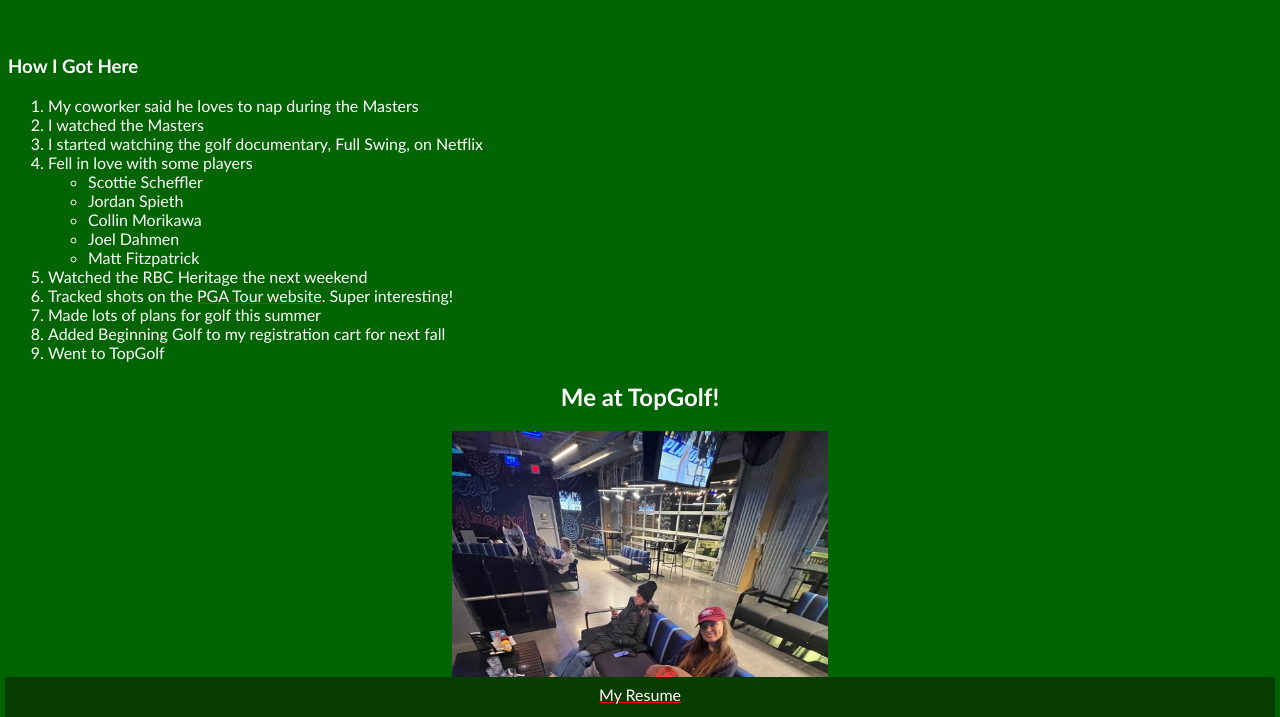
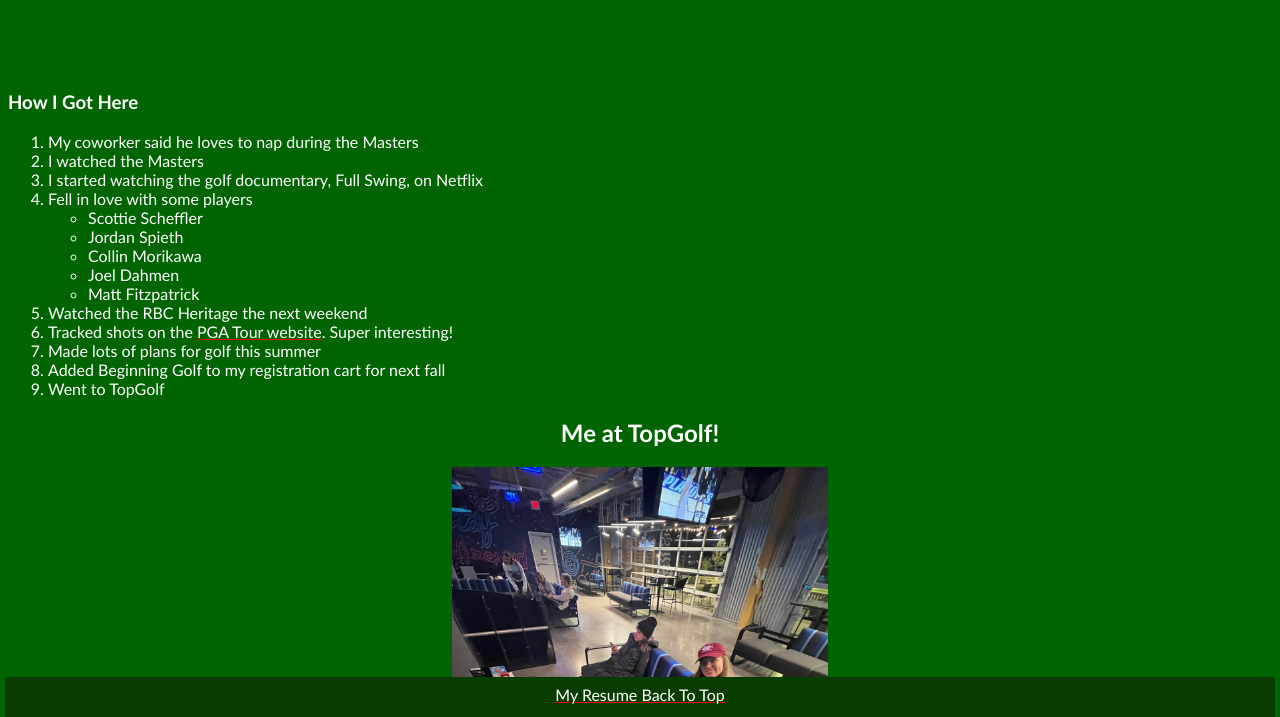
Before and after one commit to macyesk/is201, a plain HTML site: page fromscratch.html in a window 1280 px wide. Shown: the part 83-800 px from the top of the page. Drawn offline with Linux system fonts and the light colour scheme.

Commit message:
Add files via upload

```diff
--- a/fromscratch.html
+++ b/fromscratch.html
@@ -9,9 +9,11 @@
 </head>
 <body>
     <h1 class="words header">My Golf Journey!</h1>
+    <br id="top">
+    <br>
     <br>
     <div  class="words">
-    <h3 class="list" >How I Got Here</h3>
+    <h3 class="list">How I Got Here</h3>
     <ol class="list">
         <li >My coworker said he loves to nap during the Masters</li>
         <li >I watched the Masters</li>
@@ -50,6 +52,7 @@
     </div>
     <div class = "words footer">
     <a href="index.html" class="words" >My Resume</a>
+    <a href="#top" class="words">Back To Top</a>
     </div>
 </body>
 </html>
```
